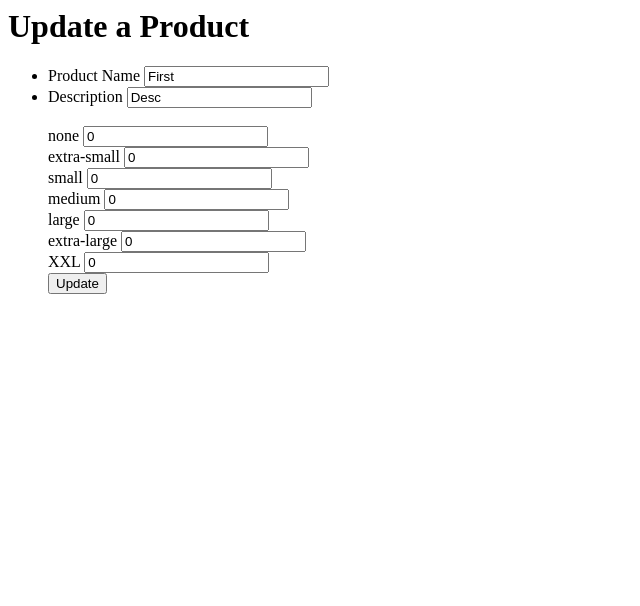
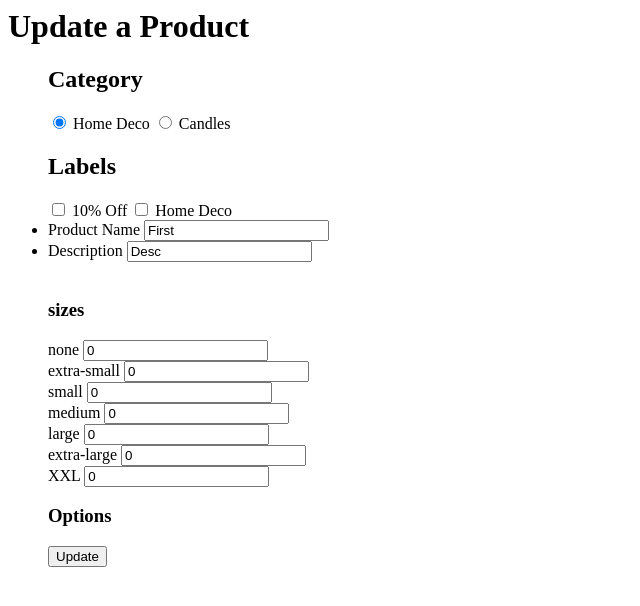
Before and after one commit to KyledeVos/Django_Capstone, a Django app: page /44/update_product/ in a window 1280 px wide. Shown: the top 606 px of the page, without its empty margins (0-640 px from the left). Run offline with Django 4.2, Linux system fonts and the light colour scheme; data comes from the database, SQL or seed files in the repository; both versions use the stored data as it was after the commit.

Commit message:
Added Functionality to display currently assigned product category and possible product labels with non-assigned options

```diff
--- a/proj/django_capstone/crafts_by_micks/templates/Update/update_product.html
+++ b/proj/django_capstone/crafts_by_micks/templates/Update/update_product.html
@@ -9,8 +9,40 @@
         {% csrf_token %}
 
         <ul>
+            <h2>Category</h2>
+            {% for category in all_categories %}
+                {% if category.title == current_category %}
+                    <input type="radio" name="category" id="category{{category.title}}" value="{{category.id}}" checked required />
+                    <label for="category {{category.title}}">
+
+                        {{category.title }}
+                    </label>
+                {% else %}
+                    <input type="radio" name="category" id="category{{category.title}}" value="{{category.id}}" required />
+                    <label for="category {{category.title}}">
+
+                        {{category.title }}
+                    </label>
+                {% endif %}
+            {% endfor %}
+
+            <h2>Labels</h2>
+            {% for label in current_labels%}
+                <input type="checkbox" name="labels" id="label{{label.id}}" value="{{label.id}}" checked />
+                <label for="label {{label.title}}">
+                    {{label.title }}
+                </label>
+            {% endfor %}
+
+            {% for label in not_assigned%}
+            <input type="checkbox" name="labels" id="label{{label.id}}" value="{{label.id}}" />
+            <label for="label {{label.title}}">
+                {{label.title }}
+            </label>
+        {% endfor %}
 
             <li>
+
                 <label>Product Name</label>
                 <input type="text" name='title' required value={{product.title}}>
                 <br>
@@ -22,13 +54,26 @@
                 <br>
             </li>
 
+            <h3>sizes</h3>
             {% for size in all_sizes %}
 
                 <label>{{size.0}}</label>
-                <input type="number" name='description' required value={{size.1}}>
+                <input type="number" name='{{size}} price' required value={{size.1}}>
                 <br>
 
             {% endfor %}
+
+            <h3>Options</h3>
+            {% for option in options %}
+
+            <label>Name</label>
+            <input type="text" name='Option{{forloop.counter}} title' required value={{option.title}}>
+            <label>Description</label>
+            <input type="text" name='Option{{forloop.counter}} desc' required value={{option.description}}>
+            <br>
+
+            {% endfor %}
+
             <input
             type="submit"
             value="Update" />
--- a/proj/django_capstone/crafts_by_micks/views.py
+++ b/proj/django_capstone/crafts_by_micks/views.py
@@ -372,10 +372,13 @@ def view_all_products(request):
 def update_product(request, product_id):
     # retrieve current product for update
     product = get_object_or_404(models.Product, pk = product_id)
+    print(product.category)
     # retrieve currently set sizes and associated prices for object
     sizes_prices = models.Product_Sizes.objects.filter(product=product)
     # retrieve names all allowed size options
     all_sizes = [size[1] for size in models.Product_Sizes.size_options]
+    # retrieve all product options
+    options = models.Option.objects.filter(product=product)
 
     # create a new prices_sizes list
     new_size_list = []
@@ -394,10 +397,36 @@ def update_product(request, product_id):
         if not match:
             new_size_list.append([size, 0])
 
+    # retrieve product currrent category name
+    current_category = product.category.title
+    # rerieve all categories
+    all_categories = models.Category.objects.all()
+
+    # retrieve labels associated with product
+    current_labels = product.labels.all()
+
+    all_labels = models.Label.objects.all()
+    not_assigned = []
+
+    for label in all_labels:
+        match = False
+        for assigned in current_labels:
+            if label.title == assigned.title:
+                match = True
+                break
+        if not match:
+            not_assigned.append(label)
+        match = False
+
     context = {
         'product': product,
         'sizes_prices': sizes_prices,
-        'all_sizes' : new_size_list
+        'all_sizes' : new_size_list,
+        'options':options,
+        'current_category': current_category,
+        'all_categories': all_categories,
+        'current_labels': current_labels,
+        'not_assigned': not_assigned
     }
 
     return render(request, 'Update/update_product.html', context)
```
Also changed, not shown: proj/django_capstone/db.sqlite3.
